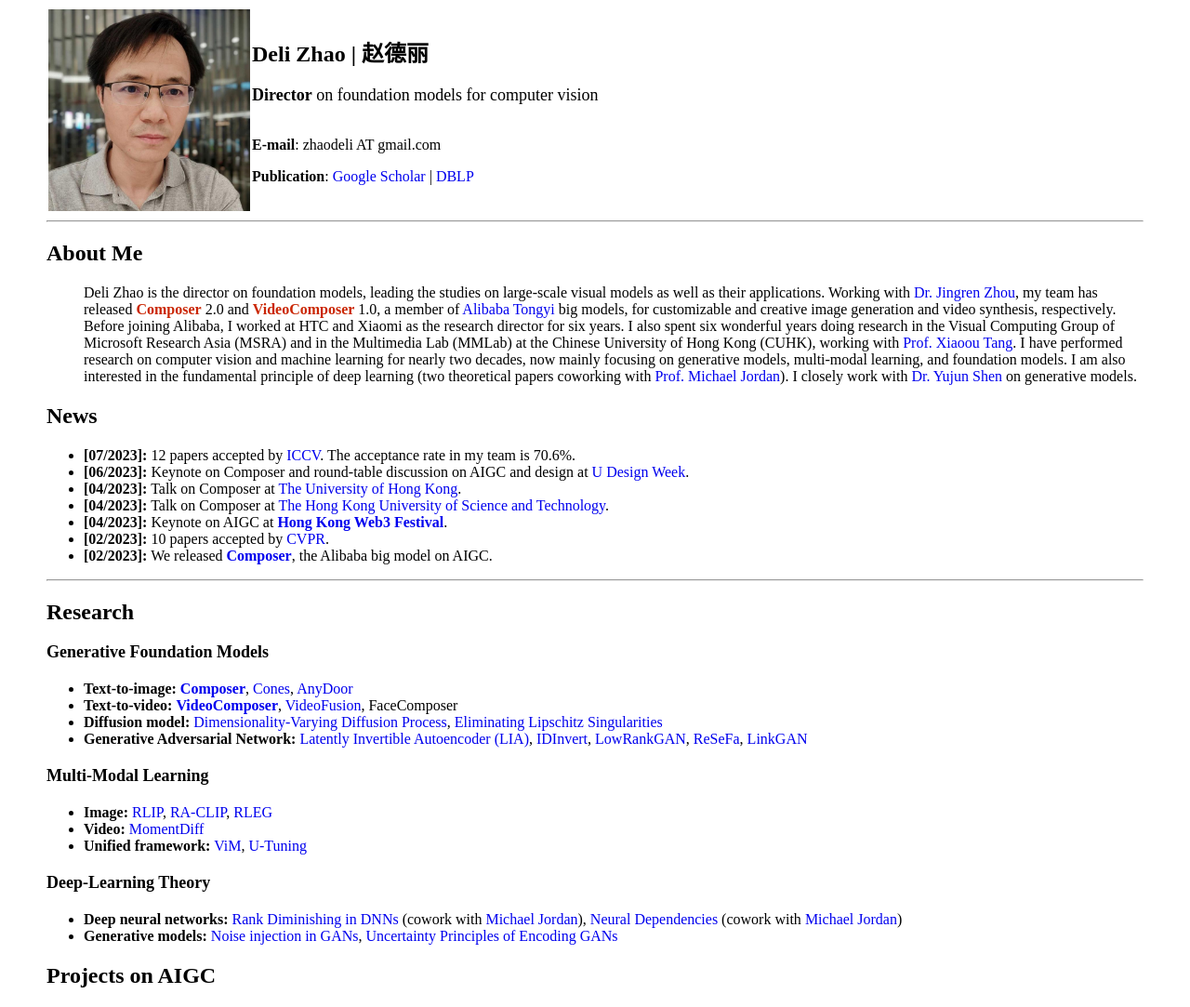
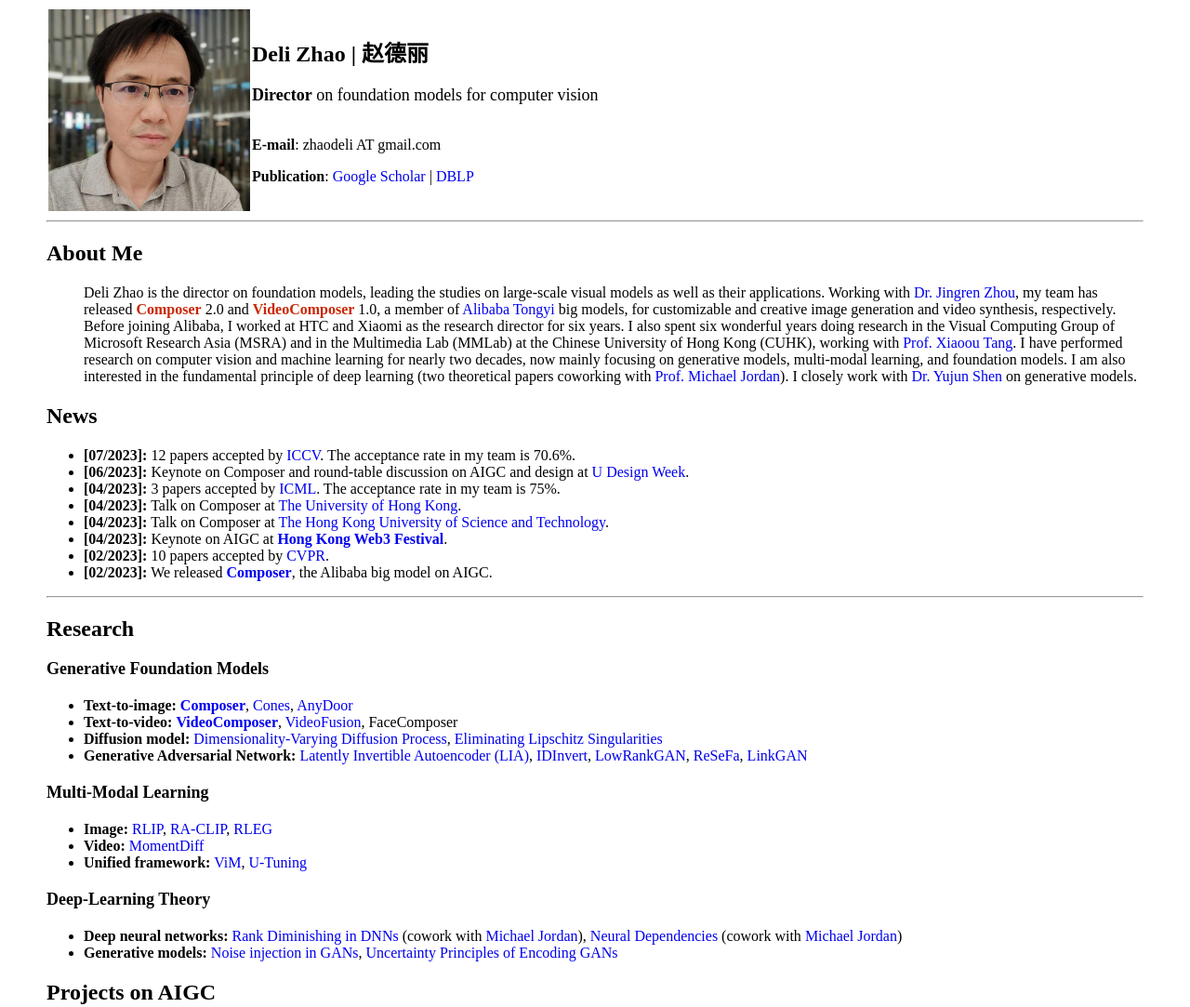
Before and after one commit to zhaodeli/zhaodeli.github.io, a plain HTML site: page index.html in a window 1280 px wide. Shown: the top 1083 px of the page at 93% size. Drawn offline with Linux system fonts and the light colour scheme.

Commit message:
Update index.html

```diff
--- a/index.html
+++ b/index.html
@@ -36,6 +36,7 @@ Deli Zhao is the director on foundation models, leading the studies on large-sca
 <ul>
   <li><strong>[07/2023]:</strong> 12 papers accepted by <a href="https://iccv2023.thecvf.com">ICCV</a>. The acceptance rate in my team is 70.6%. </li>
   <li><strong>[06/2023]:</strong> Keynote on Composer and round-table discussion on AIGC and design at <a href="https://udw.digitalexpo.com/pc/home">U Design Week</a>.  </li>
+  <li><strong>[04/2023]:</strong> 3 papers accepted by <a href="https://icml.cc/Conferences/2023/Dates">ICML</a>. The acceptance rate in my team is 75%. </li>
   <li><strong>[04/2023]:</strong> Talk on Composer at <a href="https://www.hku.hk">The University of Hong Kong</a>.  </li>
   <li><strong>[04/2023]:</strong> Talk on Composer at <a href="https://hkust.edu.hk">The Hong Kong University of Science and Technology</a>.  </li>
   <li><strong>[04/2023]:</strong> Keynote on AIGC at <a href="https://www.web3festival.org/hongkong2023/agenda?lang=en-US"><strong>Hong Kong Web3 Festival</strong></a>.  </li>
```
